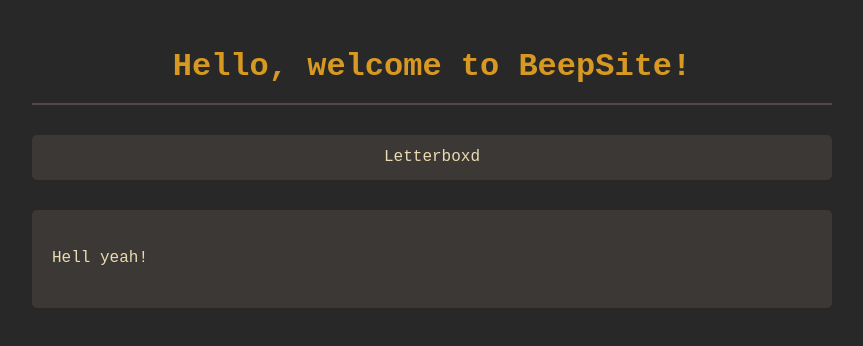
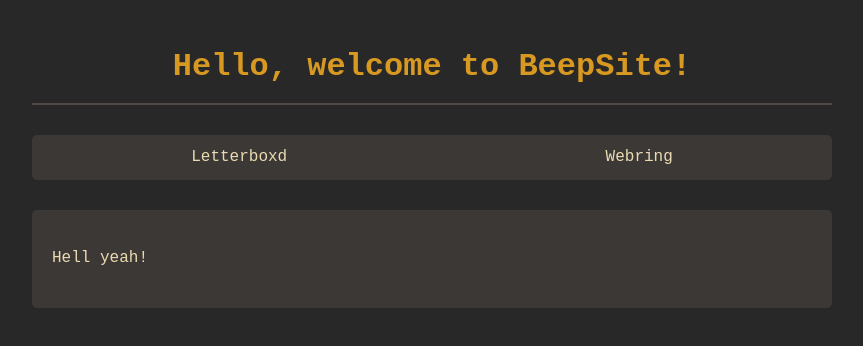
Before and after one commit to Halwolfie/beepsite, a plain HTML site: page index.html in a window 1280 px wide. Shown: the whole page, without its empty margins (208-1071 px from the left). Drawn offline with Linux system fonts and the light colour scheme.

Commit message:
Update index.html

```diff
--- a/index.html
+++ b/index.html
@@ -15,6 +15,7 @@
         <nav class="taskbar">
             <ul>
                 <li><a href="https://letterboxd.com/Undergroundweet/">Letterboxd</a></li>
+                <li><a href="">Webring</a></li>
             </ul>
         </nav>
 
```
